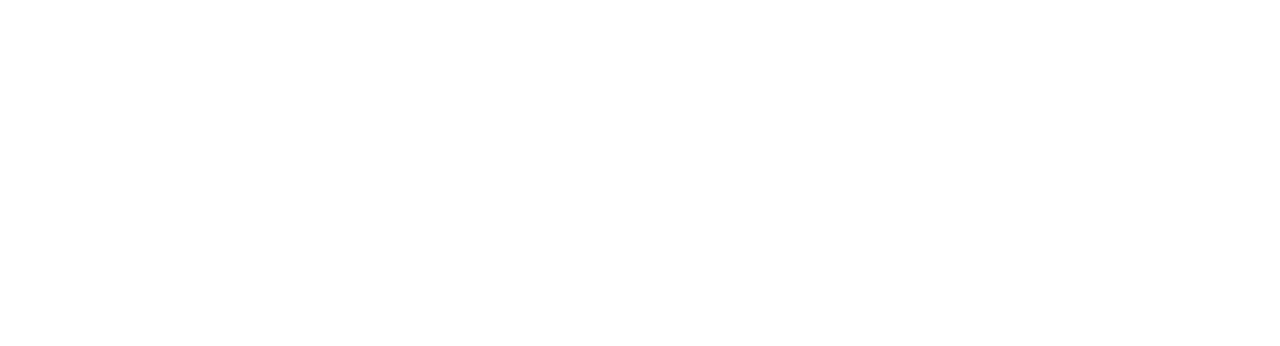
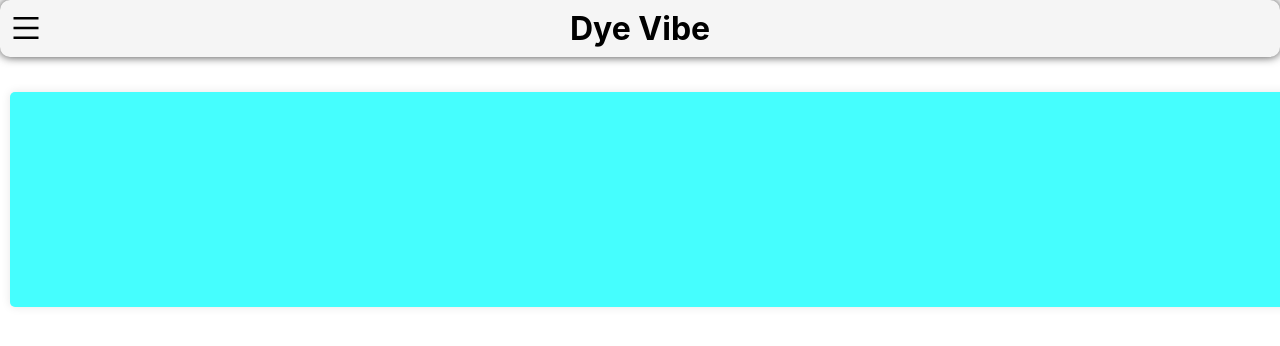
Before and after one commit to maikonweber/next-loja, a Next.js app: page / in a window 1280 px wide. Shown: the top 346 px of the page. Built offline with nearby package versions, Linux system fonts and the light colour scheme.

Commit message:
Adicionando header , nav , card

```diff
--- a/package.json
+++ b/package.json
@@ -11,7 +11,8 @@
   "dependencies": {
     "next": "11.1.2",
     "react": "17.0.2",
-    "react-dom": "17.0.2"
+    "react-dom": "17.0.2",
+    "react-icons": "^4.2.0"
   },
   "devDependencies": {
     "eslint": "7.32.0",
--- a/pages/index.js
+++ b/pages/index.js
@@ -1,6 +1,8 @@
 import Head from 'next/head'
 import Image from 'next/image'
+import Header from '../src/components/header'
 import styles from '../styles/Home.module.css'
+import Card from '../src/components/card'
 
 export default function Home() {
   return (
@@ -11,6 +13,8 @@
         <meta name="description" content="Generated by create next app" />
         <link rel="icon" href="/favicon.ico" />
       </Head>
+      <Header image={"aqui"} />
+      <Card />
     </div>
     </>
     )
--- /dev/null
+++ b/src/components/card.js
@@ -0,0 +1,15 @@
+import styles from '../../styles/card.module.css';
+
+export default function Card(props) {
+
+    return (
+        <div className={styles.card}>
+            <div className="card-header">
+                <h3>{props.title}</h3>
+            </div>
+            <div className="card-body">
+                {props.children}
+            </div>
+        </div>
+    );
+}
--- /dev/null
+++ b/src/components/header.js
@@ -0,0 +1,36 @@
+import styles from '../../styles/header.module.css';
+import {useState} from 'react'
+import { AiOutlineMenu } from 'react-icons/ai';
+
+
+export default function Header({})  {
+    // useState
+    const [isOpen, setIsOpen] = useState(false);
+
+  const toggleMenu = () => { setIsOpen(!isOpen) }
+
+
+    return (
+        <>
+        <header className={styles.header}>
+            <h1>
+               Dye Vibe
+            </h1>
+        </header>
+        <AiOutlineMenu onClick={toggleMenu} className={styles.button} />
+          <nav className={!isOpen ? styles.nav : styles.navshow}>
+          <ul className={styles.lista}>
+              <li className={styles.itens}>
+
+              </li>
+              <li className={styles.itens}>
+
+              </li>
+              <li className={styles.itens}>
+
+              </li>
+          </ul>
+      </nav>
+        </>
+    );
+}
--- /dev/null
+++ b/styles/card.module.css
@@ -0,0 +1,17 @@
+/* Card with grid  */
+
+.card {
+    display: flex;
+    flex-direction: column;
+    justify-content: space-between;
+    align-items: center;
+    width: 100%;
+    height: 100%;
+    background-color: #45fefe;
+    border-radius: 5px;
+    box-shadow: 0px 0px 10px rgba(0, 0, 0, 0.1);
+    padding: 20px;
+    margin: 10px;
+    grid-row: 2 / 5;
+    grid-column: 1 / 6;
+}
--- /dev/null
+++ b/styles/header.module.css
@@ -0,0 +1,58 @@
+.header {
+    grid-column: 1/6;
+    grid-row: 1/1;
+    display: flex;
+    flex-direction: column;
+    justify-content: center;
+    align-items: center;
+    width: 100%;
+    height: 70%;
+    background-color: #f5f5f5;
+    border-radius: 10px;
+    box-shadow: 0px 0px 10px 0px rgba(0, 0, 0, 0.75);
+
+  }
+
+.nav {
+    grid-column: 1/1;
+    grid-row: 1/12;
+    display: none;
+    flex-direction: row;
+    justify-content: space-around;
+    align-items: center;
+    width: 80%;
+    height: 100%;
+    background-color: #f5f5f5;
+    border-radius: 10px;
+    box-shadow: 0px 0px 10px 0px rgba(0, 0, 0, 0.75);
+  }
+
+.navshow {
+    grid-column: 1/1;
+    grid-row: 1/12;
+    display: flex;
+    flex-direction: row;
+    justify-content: space-around;
+    align-items: center;
+    width: 80%;
+    height: 100%;
+    background-color: #f5f5f5;
+    border-radius: 10px;
+    box-shadow: 0px 0px 10px 0px rgba(0, 0, 0, 0.75);
+    transition: all 0.5s ease-in-out;
+    transform: translateX(0);
+    z-index: 0;
+  }
+
+.button {
+    grid-column: 1/1;
+    grid-row: 1/1;
+    color: black;
+    stroke: 2px;
+    font-size: 2em;
+    cursor: pointer;
+    position: relative;
+    left: 10px;
+    top: 12px;
+    z-index: 1;
+}
```
Also changed, not shown: src/components/slider.js (added), styles/Home.module.css (line endings or trailing spaces), styles/globals.css (line endings or trailing spaces), styles/slide.module.css (added), 1 other file (tests, documents, lock files or other folders).
